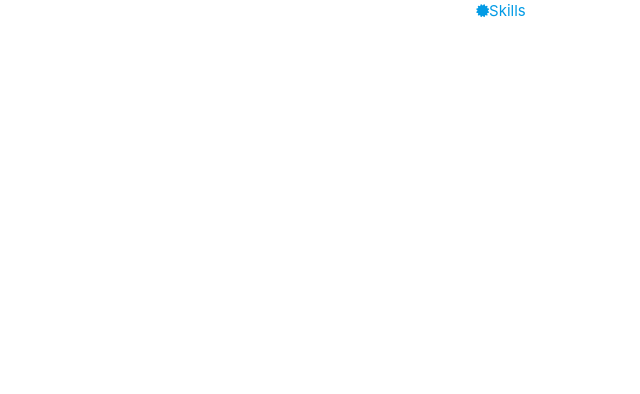
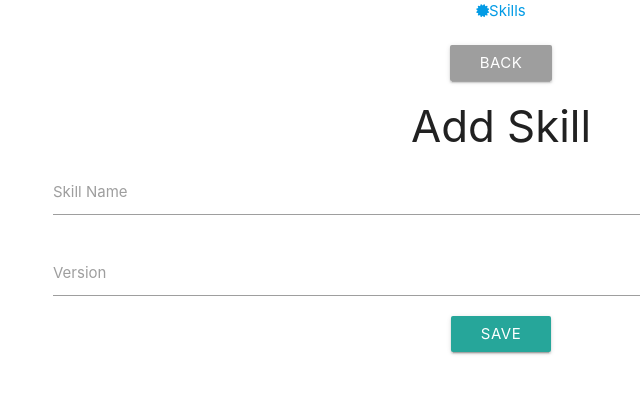
Before and after one commit to ajaykumar-bg/react-redux-crud, a React (Create React App) app: page /skills/add in a window 1280 px wide. Shown: the top 394 px of the page, without its empty margins (139-779 px from the left). Built offline with nearby package versions, Linux system fonts and the light colour scheme.

Commit message:
Add skill form added

```diff
--- /dev/null
+++ b/src/components/AddSkills.js
@@ -0,0 +1,56 @@
+import React, { Component } from 'react'
+import { Link } from 'react-router-dom'
+
+class AddSkill extends Component {
+    constructor(props) {
+      super(props)
+
+      this.state = {
+        name: '',
+        version: ''
+      }
+    }
+
+    componentWillMount() {
+    }
+
+    addSkill(newSkill) {
+        console.log(newSkill)
+        // this.props.saveSkill(newSkill);
+    }
+
+    handleChange = (event) => {
+        this.setState({[event.target.name] : event.target.value})
+    }
+
+    onSubmit = (event) => {
+        event.preventDefault();
+        const newSkill = this.state;
+        this.addSkill(newSkill);
+    }
+
+
+  render() {
+    return (
+      <div>
+        <br />
+        <Link className="btn grey" to="/skills">Back</Link>
+        <h3>Add Skill</h3>
+        <form onSubmit={this.onSubmit}>
+          <div className="input-field">
+            <input type="text" name="name" value={this.state.name} onChange={this.handleChange}></input>
+            <label htmlFor="name">Skill Name</label>
+          </div>
+          <div className="input-field">
+            <input type="text" name="version" value={this.state.version} onChange={this.handleChange}></input>
+            <label htmlFor="version">Version</label>
+          </div>
+          <button className="btn" type="submit">Save</button>
+
+        </form>
+      </div>
+    )
+  }
+}
+
+export default AddSkill
--- a/src/components/Main.js
+++ b/src/components/Main.js
@@ -2,6 +2,7 @@ import React, { Component } from 'react'
 import {Switch, Route} from 'react-router-dom'
 
 import SkillsPage from './SkillsPage'
+import AddSkill from './AddSkills'
 
 
 export class Main extends Component {
@@ -11,6 +12,7 @@ export class Main extends Component {
         <Switch>
             <Route exact path="/" component={SkillsPage}/>
             <Route exact path="/skills" component={SkillsPage}/>
+            <Route exact path="/skills/add" component={AddSkill}/>
         </Switch>
 
       </main>
```
